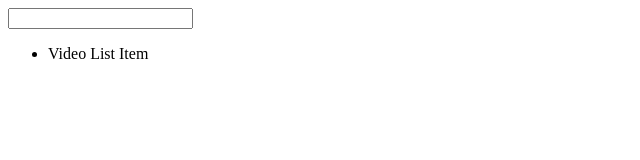
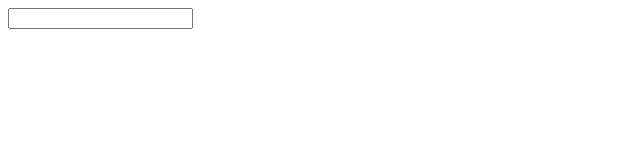
Before and after one commit to JelenaMarjanovic/video-browser, a Vue app: page / in a window 1280 px wide. Shown: the top 160 px of the page, without its empty margins (0-640 px from the left). Built offline with nearby package versions, Linux system fonts and the light colour scheme.

Commit message:
Build a list of VideoListItems out of received data - basics

```diff
--- a/src/components/VideoList.vue
+++ b/src/components/VideoList.vue
@@ -1,6 +1,6 @@
 <template>
 	<ul>
-		<VideoListItem></VideoListItem>
+		<VideoListItem v-for="video in videos" :key="video.etag" :video="video"></VideoListItem>
 	</ul>
 </template>
 
--- a/src/components/VideoListItem.vue
+++ b/src/components/VideoListItem.vue
@@ -1,9 +1,12 @@
 <template>
-	<li>Video List Item</li>
+	<li>{{ video.snippet.title }}</li>
 </template>
 
 <script>
 export default {
-	name: "VideoListItem"
+	name: "VideoListItem",
+	props: {
+		video: Object
+	}
 };
 </script>
```
